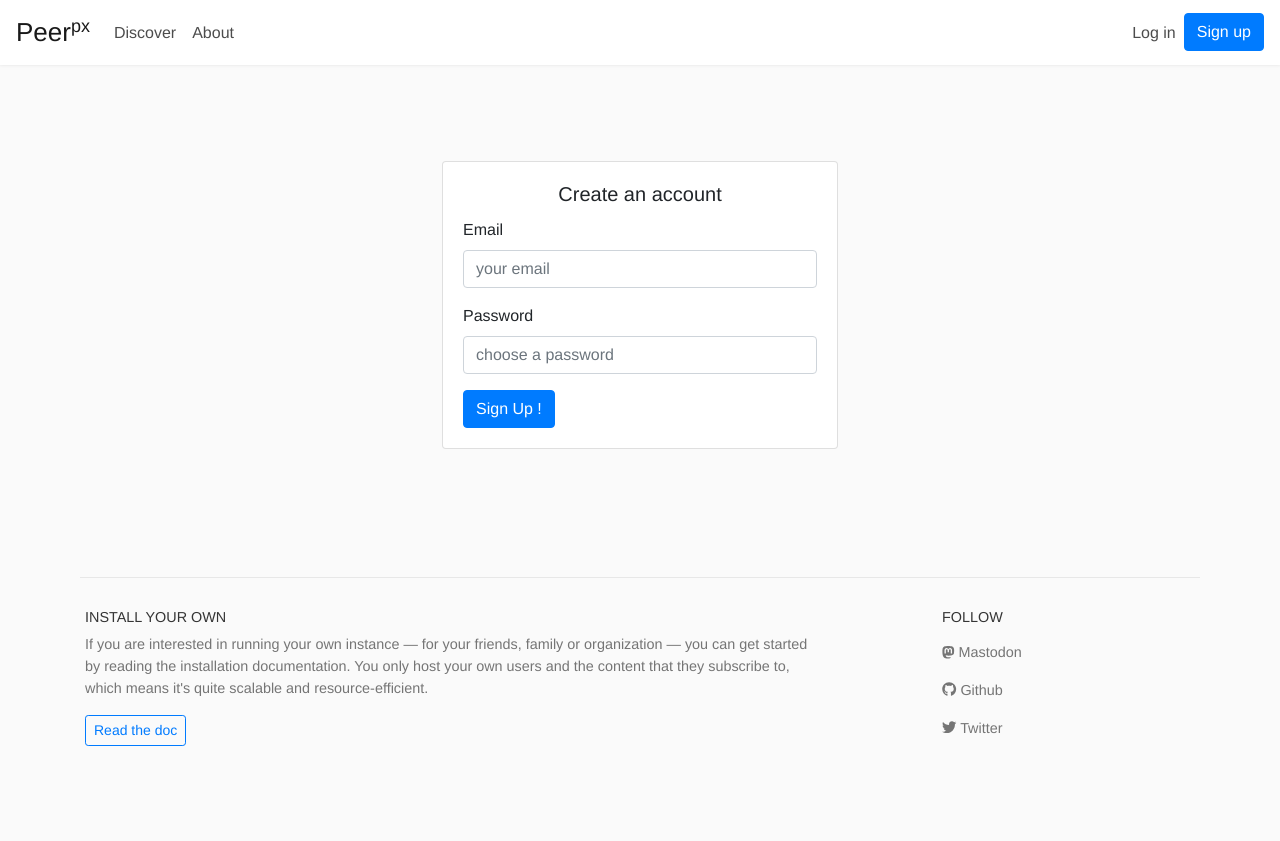
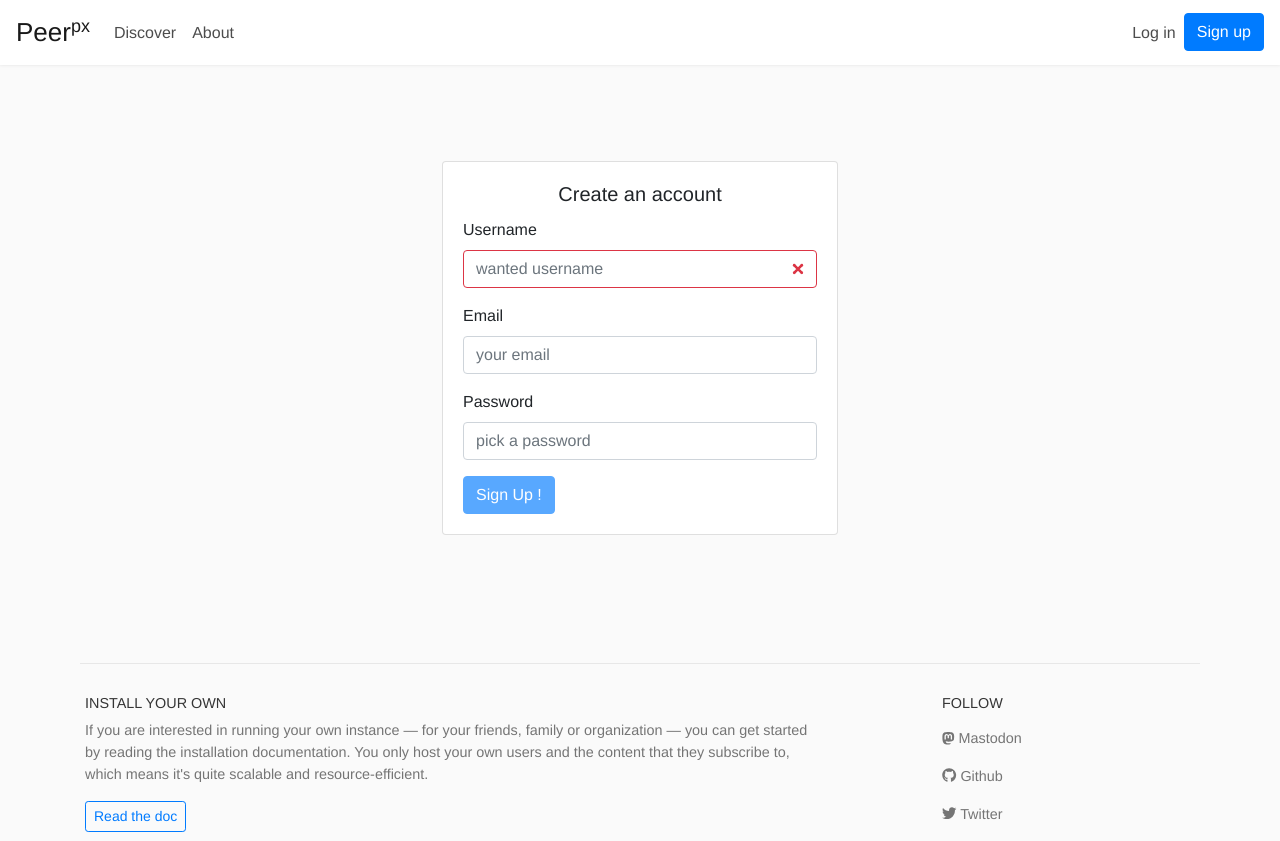
Before and after one commit to peerpx/lightui, a React (Create React App) app: page / in a window 1280 px wide. Before the commit the page ends 800 px from the top, so only its background shows below. Built offline with nearby package versions, Linux system fonts and the light colour scheme.

Commit message:
validate username (1)

```diff
--- a/src/components/SignIn.js
+++ b/src/components/SignIn.js
@@ -1,8 +1,9 @@
 import React from 'react'
 import { connect } from 'react-redux'
+import { Button, Card, CardTitle, Col, Form, FormFeedback, FormGroup, Label, Input, Row, } from 'reactstrap'
 
-import { Button, Card, CardTitle, Col, Form, FormGroup, Label, Input, Row, } from 'reactstrap'
 import { displayMsg, hideMsg } from "../redux/actions";
+import { authSignIn, authUsernameIsAvailable } from '../helpers/api'
 
 
 const mapDispatchToProps = {
@@ -15,32 +16,63 @@ class SignIn extends React.Component {
     constructor(props) {
         super(props)
         this.state = {
+            username: '',
+            inpUsernameIsValid: false,
+            inpUsernameFeedback: '',
             email: '',
             password: ''
         }
 
-        this.handleChange = this.handleChange.bind(this)
-        this.handleSubmit = this.handleSubmit.bind(this)
+        //this.handleChange = this.handleChange.bind(this)
+        //this.handleSubmit = this.handleSubmit.bind(this)
     }
 
     componentDidMount() {
+        // todo: load a set of photos
+
         //this.props.displayMsg("danger", "Hello world")
     }
 
-
-    handleChange(e) {
+    handleChange = (e) => {
         const name = e.target.name
         let value = e.target.value
-        if (name === 'email') {
-            value = value.toLowerCase()
+        if (name === 'email' || name === 'username') {
+            value = value.toLowerCase().trim()
         }
         this.setState({
             [name]: value
-        })
+        }, () => {
+            // validate username
+            if (name === 'username') this.validateUsername()
+            // todo validate email && passwd
+        }
+        )
     }
 
-    handleSubmit(e) {
+    validateUsername = () => {
+        // todo only alphanum
+        // username
+        if (this.state.username.length < 4) {
+            this.setState({ inpUsernameIsValid: false, inpUsernameFeedback: 'username should be at least 4 char long' })
+        } else {
+            // check availabilty
+            authUsernameIsAvailable(this.state.username)
+                .then((response) => {
+                    if (response.data.success) {
+                        this.setState({ inpUsernameIsValid: true, inpUsernameFeedback: '' })
+                    } else if (response.data.code === "usernameNotAvailable") {
+                        this.setState({ inpUsernameIsValid: false, inpUsernameFeedback: 'Oh nooooo! that username is not available' })
+                    }
+                }).catch(() => {
+                    this.setState({ inpUsernameIsValid: false, inpUsernameFeedback: '' })
+                })
+
+        }
+    }
+
+    handleSubmit = (e) => {
         e.preventDefault()
+        authSignIn(this.state.username, this.state.email, this.state.password)
     }
 
     render() {
@@ -52,14 +84,21 @@ class SignIn extends React.Component {
                             <CardTitle className="center">Create an account</CardTitle>
                             <Form onSubmit={this.handleSubmit}>
                                 <FormGroup>
+                                    <Label for="inpUsername">Username</Label>
+                                    <Input type="text" name="username" id="inpUsername" placeholder="wanted username" value={this.state.username} onChange={this.handleChange} valid={this.state.inpUsernameIsValid} invalid={!this.state.inpUsernameIsValid} />
+                                    <FormFeedback valid>Sweet! that username is available</FormFeedback>
+                                    <FormFeedback>{this.state.inpUsernameFeedback}</FormFeedback>
+                                </FormGroup>
+                                <FormGroup>
                                     <Label for="inpEmail">Email</Label>
                                     <Input type="email" name="email" id="inpEmail" placeholder="your email" value={this.state.email} onChange={this.handleChange} />
+
                                 </FormGroup>
                                 <FormGroup>
                                     <Label for="inpPassword">Password</Label>
-                                    <Input type="password" name="password" id="inpPassword" placeholder="choose a password" value={this.state.password} onChange={this.handleChange} />
+                                    <Input type="password" name="password" id="inpPassword" placeholder="pick a password" value={this.state.password} onChange={this.handleChange} />
                                 </FormGroup>
-                                <Button color="primary">Sign Up !</Button>
+                                <Button color="primary" disabled={!this.state.inpUsernameIsValid}>Sign Up !</Button>
                             </Form>
                         </Card>
                     </Col>
--- a/src/helpers/api.js
+++ b/src/helpers/api.js
@@ -44,14 +44,20 @@ client.interceptors.response.use(
         // default -> display raw error message (can be
         // overrided by caller if it display another message)
         let msg = error.toString()
-        if (error.response && error.response.data && error.response.data.msg) {
-            msg = error.response.data.msg
+        if (error.response && error.response.data && error.response.data.message) {
+            msg = error.response.data.message
         }
         store.dispatch(displayMsg('danger', msg))
+        return Promise.reject(error)
     }
 )
 
 // sign in
-export const authSignIn = (email, password) => {
-    return client.post('api/v1/user', { 'email': email, 'password': password })
+export const authSignIn = (username, email, password) => {
+    return client.post('user', { 'username': username, 'email': email, 'password': password })
 }
+
+// check username availability
+export const authUsernameIsAvailable = (username) => {
+    return client.get(`user/${username}/is-available`)
+}
```
Also changed, not shown: 1 other file (tests, documents, lock files or other folders).
